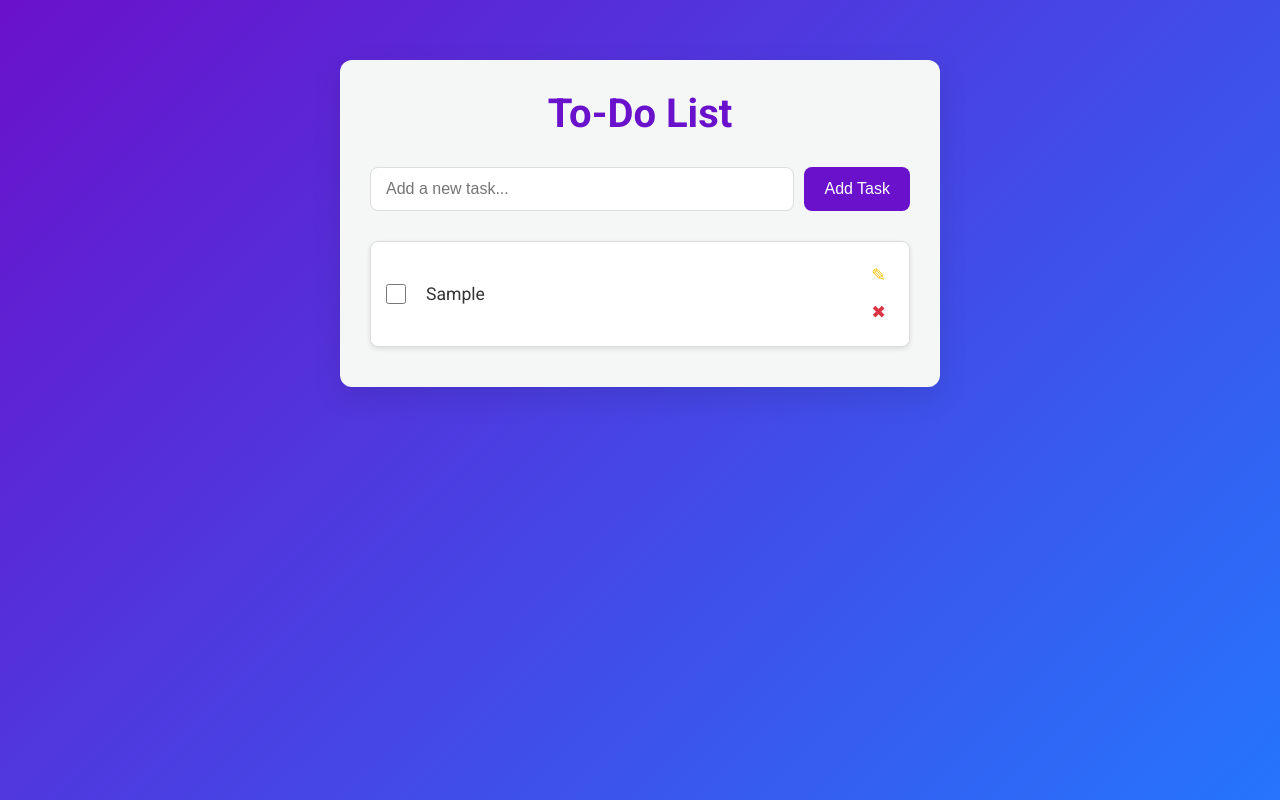
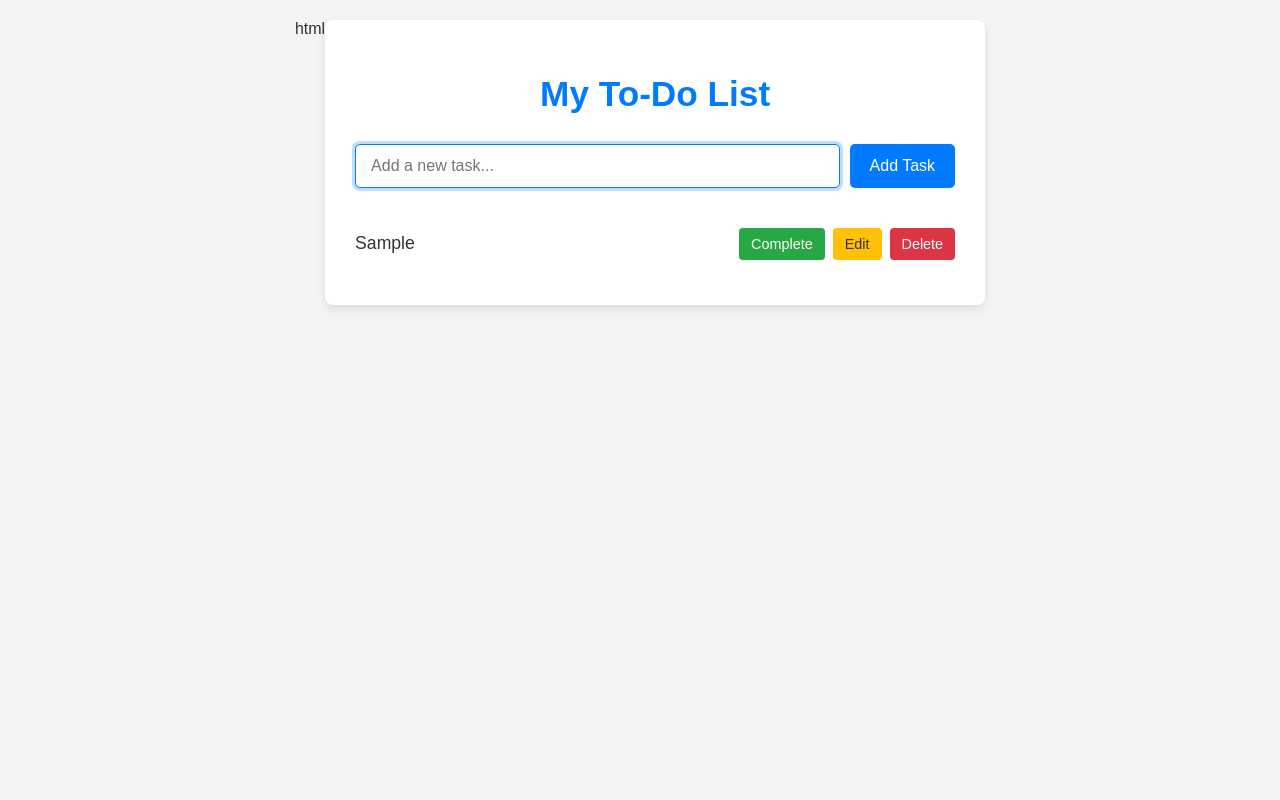
Before and after one commit to dhakseshr/todo-list-app-001, a plain HTML site: page index.html in a window 1280 px wide. Both pictures are taken after typing "Sample" into the empty fields and a click on the button "Add Task". Drawn offline with Linux system fonts and the light colour scheme.

Commit message:
Add/Update index.html

```diff
--- a/index.html
+++ b/index.html
@@ -1,3 +1,4 @@
+html
 <!DOCTYPE html>
 <html lang="en">
 <head>
@@ -5,403 +6,370 @@
     <meta name="viewport" content="width=device-width, initial-scale=1.0">
     <title>Simple To-Do List</title>
     <style>
-        @import url('https://fonts.googleapis.com/css2?family=Roboto:wght@400;700&display=swap');
-
-        :root {
-            --primary-color: #6a11cb;
-            --secondary-color: #2575fc;
-            --background-light: #f4f7f6;
-            --text-dark: #333;
-            --text-light: #fff;
-            --border-color: #ddd;
-            --completed-text: #888;
-            --edit-button: #ffc107;
-            --delete-button: #dc3545;
-            --shadow-light: rgba(0, 0, 0, 0.1);
-        }
-
-        * {
-            box-sizing: border-box;
-            margin: 0;
-            padding: 0;
-        }
-
+        /* Basic styling */
         body {
-            font-family: 'Roboto', sans-serif;
-            background: linear-gradient(135deg, var(--primary-color) 0%, var(--secondary-color) 100%);
-            color: var(--text-dark);
+            font-family: 'Arial', sans-serif;
+            background-color: #f4f4f4;
+            color: #333;
             display: flex;
             justify-content: center;
-            align-items: flex-start; /* Align at the top */
+            align-items: flex-start; /* Align at top for better scroll behavior */
             min-height: 100vh;
+            margin: 0;
             padding: 20px;
+            box-sizing: border-box;
         }
 
         .container {
-            background-color: var(--background-light);
-            border-radius: 12px;
-            box-shadow: 0 10px 30px var(--shadow-light);
+            background-color: #fff;
             padding: 30px;
+            border-radius: 8px;
+            box-shadow: 0 4px 10px rgba(0, 0, 0, 0.1);
             width: 100%;
             max-width: 600px;
-            margin-top: 40px; /* Give some space from the top */
         }
 
         h1 {
             text-align: center;
-            color: var(--primary-color);
+            color: #007bff;
             margin-bottom: 30px;
-            font-size: 2.5em;
+            font-size: 2.2em;
         }
 
-        .add-task-container {
+        .add-task-section {
             display: flex;
-            margin-bottom: 30px;
-            gap: 10px;
+            margin-bottom: 25px;
+            gap: 10px; /* Space between input and button */
         }
 
-        .add-task-container input[type="text"] {
+        #taskInput {
             flex-grow: 1;
             padding: 12px 15px;
-            border: 1px solid var(--border-color);
-            border-radius: 8px;
-            font-size: 1em;
+            border: 1px solid #ddd;
+            border-radius: 5px;
+            font-size: 1rem;
             outline: none;
-            transition: border-color 0.3s ease;
+            transition: border-color 0.2s ease-in-out;
         }
 
-        .add-task-container input[type="text"]:focus {
-            border-color: var(--primary-color);
+        #taskInput:focus {
+            border-color: #007bff;
+            box-shadow: 0 0 0 3px rgba(0, 123, 255, 0.25);
         }
 
-        .add-task-container button {
-            background-color: var(--primary-color);
-            color: var(--text-light);
+        #addTaskBtn {
+            padding: 12px 20px;
+            background-color: #007bff;
+            color: white;
             border: none;
-            border-radius: 8px;
-            padding: 12px 20px;
-            font-size: 1em;
+            border-radius: 5px;
             cursor: pointer;
-            transition: background-color 0.3s ease, transform 0.2s ease;
+            font-size: 1rem;
+            transition: background-color 0.2s ease-in-out, transform 0.1s ease-in-out;
         }
 
-        .add-task-container button:hover {
-            background-color: var(--secondary-color);
-            transform: translateY(-2px);
+        #addTaskBtn:hover {
+            background-color: #0056b3;
+            transform: translateY(-1px);
         }
 
-        .add-task-container button:active {
+        #addTaskBtn:active {
             transform: translateY(0);
         }
 
-        .task-list {
+        .todo-list {
             list-style: none;
             padding: 0;
+            margin: 0;
         }
 
-        .task-item {
+        .todo-item {
             display: flex;
             align-items: center;
-            background-color: #fff;
-            border: 1px solid var(--border-color);
-            border-radius: 8px;
-            margin-bottom: 10px;
-            padding: 15px;
-            box-shadow: 0 2px 5px var(--shadow-light);
-            transition: transform 0.2s ease;
+            justify-content: space-between;
+            padding: 15px 0;
+            border-bottom: 1px solid #eee;
         }
 
-        .task-item:hover {
-            transform: translateY(-2px);
+        .todo-item:last-child {
+            border-bottom: none;
         }
 
-        .task-item.completed .task-text {
+        .todo-item.completed .task-text {
             text-decoration: line-through;
-            color: var(--completed-text);
+            color: #888;
+            font-style: italic;
         }
 
-        .task-item input[type="checkbox"] {
+        .todo-item .task-text {
+            flex-grow: 1;
             margin-right: 15px;
-            width: 20px;
-            height: 20px;
-            min-width: 20px; /* ensure checkbox size on smaller screens */
-            accent-color: var(--primary-color);
-            cursor: pointer;
+            font-size: 1.1rem;
+            word-break: break-word; /* Ensure long words break */
         }
 
-        .task-text {
-            flex-grow: 1;
-            font-size: 1.1em;
-            color: var(--text-dark);
-            word-break: break-word; /* Handle long task names */
-            padding: 0 5px; /* give some padding for editable content */
-            min-height: 20px; /* ensure clickable area */
+        .todo-item .actions {
+            display: flex;
+            gap: 8px;
+            flex-shrink: 0; /* Prevent buttons from shrinking */
         }
 
-        .task-text[contenteditable="true"] {
-            border-bottom: 1px dashed var(--primary-color);
-            outline: none;
+        .todo-item .actions button {
+            padding: 8px 12px;
+            border: none;
+            border-radius: 4px;
+            cursor: pointer;
+            font-size: 0.9rem;
+            transition: background-color 0.2s ease-in-out;
         }
 
-        .task-item button {
-            background: none;
-            border: none;
-            font-size: 1.1em;
-            cursor: pointer;
-            margin-left: 10px;
-            padding: 8px;
-            border-radius: 5px;
-            transition: background-color 0.3s ease, color 0.3s ease;
-            display: flex;
-            align-items: center;
-            justify-content: center;
+        .todo-item .actions .complete-btn {
+            background-color: #28a745;
+            color: white;
         }
 
-        .task-item .edit-btn {
-            color: var(--edit-button);
-        }
-        .task-item .edit-btn:hover {
-            background-color: rgba(255, 193, 7, 0.2);
+        .todo-item .actions .complete-btn:hover {
+            background-color: #218838;
         }
 
-        .task-item .delete-btn {
-            color: var(--delete-button);
+        .todo-item .actions .edit-btn {
+            background-color: #ffc107;
+            color: #333;
         }
-        .task-item .delete-btn:hover {
-            background-color: rgba(220, 53, 69, 0.2);
+
+        .todo-item .actions .edit-btn:hover {
+            background-color: #e0a800;
+        }
+
+        .todo-item .actions .delete-btn {
+            background-color: #dc3545;
+            color: white;
+        }
+
+        .todo-item .actions .delete-btn:hover {
+            background-color: #c82333;
         }
 
         /* Responsive adjustments */
-        @media (max-width: 480px) {
+        @media (max-width: 600px) {
+            body {
+                padding: 15px;
+            }
             .container {
                 padding: 20px;
-                margin-top: 20px;
             }
 
             h1 {
-                font-size: 2em;
-                margin-bottom: 20px;
+                font-size: 1.8em;
             }
 
-            .add-task-container {
+            .add-task-section {
                 flex-direction: column;
+                gap: 15px;
             }
 
-            .add-task-container button {
+            #taskInput, #addTaskBtn {
                 width: 100%;
-                margin-top: 10px;
             }
 
-            .task-item {
-                flex-wrap: wrap;
-                justify-content: space-between;
-                padding: 10px;
+            .todo-item {
+                flex-direction: column;
+                align-items: flex-start;
+                gap: 10px;
             }
 
-            .task-item input[type="checkbox"] {
-                margin-right: 10px;
+            .todo-item .task-text {
+                margin-right: 0;
+                width: 100%; /* Take full width */
+                font-size: 1rem;
             }
 
-            .task-text {
-                flex-basis: 100%; /* Take full width */
-                order: 1; /* Place after checkbox */
-                margin-bottom: 10px;
-                padding: 0;
+            .todo-item .actions {
+                width: 100%;
+                justify-content: flex-end; /* Align buttons to the right */
             }
 
-            .task-item .actions {
-                display: flex;
-                order: 2; /* Place after text */
-                width: 100%;
-                justify-content: flex-end;
-                margin-top: 10px;
-            }
-
-            .task-item button {
-                margin-left: 5px;
-                padding: 6px;
-                font-size: 1em;
+            .todo-item .actions button {
+                padding: 10px;
+                font-size: 0.85rem;
             }
         }
     </style>
 </head>
 <body>
     <div class="container">
-        <h1>To-Do List</h1>
-
-        <div class="add-task-container">
-            <input type="text" id="new-task-input" placeholder="Add a new task...">
-            <button id="add-task-btn">Add Task</button>
+        <h1>My To-Do List</h1>
+        <div class="add-task-section">
+            <input type="text" id="taskInput" placeholder="Add a new task..." aria-label="New task description">
+            <button id="addTaskBtn">Add Task</button>
         </div>
-
-        <ul id="task-list" class="task-list">
-            <!-- Tasks will be dynamically added here -->
+        <ul id="todoList" class="todo-list" aria-live="polite">
+            <!-- Tasks will be rendered here by JavaScript -->
         </ul>
     </div>
 
     <script>
-        document.addEventListener('DOMContentLoaded', () => {
-            const newTaskInput = document.getElementById('new-task-input');
-            const addTaskBtn = document.getElementById('add-task-btn');
-            const taskList = document.getElementById('task-list');
+        const taskInput = document.getElementById('taskInput');
+        const addTaskBtn = document.getElementById('addTaskBtn');
+        const todoList = document.getElementById('todoList');
 
-            let tasks = []; // Array to hold task objects
+        let tasks = []; // Array to store task objects
 
-            // Load tasks from localStorage
-            function loadTasks() {
-                const storedTasks = localStorage.getItem('todoTasks');
-                if (storedTasks) {
-                    tasks = JSON.parse(storedTasks);
-                }
-                renderTasks();
+        /**
+         * Loads tasks from localStorage and populates the `tasks` array.
+         */
+        function loadTasks() {
+            const storedTasks = localStorage.getItem('todoTasks');
+            if (storedTasks) {
+                tasks = JSON.parse(storedTasks);
+            }
+            renderTasks();
+        }
+
+        /**
+         * Saves the current `tasks` array to localStorage.
+         */
+        function saveTasks() {
+            localStorage.setItem('todoTasks', JSON.stringify(tasks));
+        }
+
+        /**
+         * Renders all tasks from the `tasks` array to the DOM.
+         */
+        function renderTasks() {
+            todoList.innerHTML = ''; // Clear current list
+
+            if (tasks.length === 0) {
+                const emptyMessage = document.createElement('li');
+                emptyMessage.textContent = 'No tasks yet! Add one above.';
+                emptyMessage.style.textAlign = 'center';
+                emptyMessage.style.color = '#888';
+                emptyMessage.style.padding = '20px';
+                todoList.appendChild(emptyMessage);
+                return;
             }
 
-            // Save tasks to localStorage
-            function saveTasks() {
-                localStorage.setItem('todoTasks', JSON.stringify(tasks));
+            tasks.forEach(task => {
+                const listItem = document.createElement('li');
+                listItem.classList.add('todo-item');
+                if (task.completed) {
+                    listItem.classList.add('completed');
+                }
+                listItem.dataset.id = task.id; // Store ID for easy access
+                listItem.setAttribute('aria-label', `Task: ${task.text} is ${task.completed ? 'completed' : 'not completed'}`);
+
+
+                const taskText = document.createElement('span');
+                taskText.classList.add('task-text');
+                taskText.textContent = task.text;
+
+                const actionsDiv = document.createElement('div');
+                actionsDiv.classList.add('actions');
+
+                const completeBtn = document.createElement('button');
+                completeBtn.classList.add('complete-btn');
+                completeBtn.textContent = task.completed ? 'Unmark' : 'Complete';
+                completeBtn.setAttribute('aria-label', `${task.completed ? 'Unmark' : 'Mark'} task "${task.text}" as complete`);
+                completeBtn.addEventListener('click', () => toggleComplete(task.id));
+
+                const editBtn = document.createElement('button');
+                editBtn.classList.add('edit-btn');
+                editBtn.textContent = 'Edit';
+                editBtn.setAttribute('aria-label', `Edit task "${task.text}"`);
+                editBtn.addEventListener('click', () => editTask(task.id));
+
+                const deleteBtn = document.createElement('button');
+                deleteBtn.classList.add('delete-btn');
+                deleteBtn.textContent = 'Delete';
+                deleteBtn.setAttribute('aria-label', `Delete task "${task.text}"`);
+                deleteBtn.addEventListener('click', () => deleteTask(task.id));
+
+                actionsDiv.appendChild(completeBtn);
+                actionsDiv.appendChild(editBtn);
+                actionsDiv.appendChild(deleteBtn);
+
+                listItem.appendChild(taskText);
+                listItem.appendChild(actionsDiv);
+
+                todoList.appendChild(listItem);
+            });
+        }
+
+        /**
+         * Adds a new task based on the input field's value.
+         */
+        function addTask() {
+            const taskText = taskInput.value.trim();
+            if (taskText === '') {
+                alert('Task cannot be empty!');
+                return;
             }
 
-            // Render tasks to the DOM
-            function renderTasks() {
-                taskList.innerHTML = ''; // Clear current list
+            const newTask = {
+                id: Date.now(), // Unique ID based on timestamp
+                text: taskText,
+                completed: false
+            };
 
-                if (tasks.length === 0) {
-                    const emptyMessage = document.createElement('p');
-                    emptyMessage.textContent = 'No tasks yet! Add one above.';
-                    emptyMessage.style.textAlign = 'center';
-                    emptyMessage.style.color = '#888';
-                    emptyMessage.style.marginTop = '20px';
-                    taskList.appendChild(emptyMessage);
-                    return;
-                }
+            tasks.push(newTask);
+            taskInput.value = ''; // Clear input field
+            saveTasks();
+            renderTasks();
+            taskInput.focus(); // Keep focus on input after adding
+        }
 
-                tasks.forEach(task => {
-                    const listItem = document.createElement('li');
-                    listItem.className = `task-item ${task.completed ? 'completed' : ''}`;
-                    listItem.dataset.id = task.id;
+        /**
+         * Toggles the completion status of a task by its ID.
+         * @param {number} id - The unique ID of the task.
+         */
+        function toggleComplete(id) {
+            tasks = tasks.map(task =>
+                task.id === id ? { ...task, completed: !task.completed } : task
+            );
+            saveTasks();
+            renderTasks();
+        }
 
-                    listItem.innerHTML = `
-                        <input type="checkbox" ${task.completed ? 'checked' : ''}>
-                        <span class="task-text" contenteditable="false">${task.text}</span>
-                        <div class="actions">
-                            <button class="edit-btn" aria-label="Edit task">✎</button>
-                            <button class="delete-btn" aria-label="Delete task">✖</button>
-                        </div>
-                    `;
-
-                    // Event Listeners for new elements
-                    const checkbox = listItem.querySelector('input[type="checkbox"]');
-                    checkbox.addEventListener('change', () => toggleComplete(task.id));
-
-                    const taskTextSpan = listItem.querySelector('.task-text');
-                    const editButton = listItem.querySelector('.edit-btn');
-                    const deleteButton = listItem.querySelector('.delete-btn');
-
-                    editButton.addEventListener('click', () => {
-                        if (taskTextSpan.contentEditable === 'true') {
-                            // Save changes
-                            taskTextSpan.contentEditable = 'false';
-                            taskTextSpan.blur(); // Remove focus
-                            editTask(task.id, taskTextSpan.textContent);
-                            editButton.textContent = '✎'; // Change back to edit icon
-                            editButton.setAttribute('aria-label', 'Edit task');
-                        } else {
-                            // Make editable
-                            taskTextSpan.contentEditable = 'true';
-                            taskTextSpan.focus(); // Focus on the span to edit
-                            editButton.textContent = '💾'; // Change to save icon
-                            editButton.setAttribute('aria-label', 'Save task');
-                        }
-                    });
-
-                    // Save on Enter key or blur when editing
-                    taskTextSpan.addEventListener('keydown', (e) => {
-                        if (e.key === 'Enter') {
-                            e.preventDefault(); // Prevent new line
-                            taskTextSpan.blur();
-                            editButton.textContent = '✎'; // Change back to edit icon
-                            editButton.setAttribute('aria-label', 'Edit task');
-                        }
-                    });
-
-                    taskTextSpan.addEventListener('blur', () => {
-                        if (taskTextSpan.contentEditable === 'true') {
-                             // If focus is lost and it's editable, save changes
-                            taskTextSpan.contentEditable = 'false';
-                            editTask(task.id, taskTextSpan.textContent);
-                            editButton.textContent = '✎'; // Change back to edit icon
-                            editButton.setAttribute('aria-label', 'Edit task');
-                        }
-                    });
-
-                    deleteButton.addEventListener('click', () => deleteTask(task.id));
-
-                    taskList.appendChild(listItem);
-                });
-            }
-
-            // Add a new task
-            function addTask() {
-                const taskText = newTaskInput.value.trim();
-                if (taskText === '') {
-                    alert('Task cannot be empty!');
-                    return;
-                }
-
-                // Generate a unique ID for the task
-                const newId = tasks.length > 0 ? Math.max(...tasks.map(t => t.id)) + 1 : 1;
-                const newTask = {
-                    id: newId,
-                    text: taskText,
-                    completed: false
-                };
-
-                tasks.push(newTask);
-                newTaskInput.value = ''; // Clear input field
-                saveTasks();
-                renderTasks();
-            }
-
-            // Toggle task completion status
-            function toggleComplete(id) {
-                const taskIndex = tasks.findIndex(task => task.id === id);
-                if (taskIndex > -1) {
-                    tasks[taskIndex].completed = !tasks[taskIndex].completed;
+        /**
+         * Edits the text of a task by its ID using a prompt.
+         * @param {number} id - The unique ID of the task.
+         */
+        function editTask(id) {
+            const taskToEdit = tasks.find(task => task.id === id);
+            if (taskToEdit) {
+                const newText = prompt('Edit your task:', taskToEdit.text);
+                if (newText !== null && newText.trim() !== '') {
+                    tasks = tasks.map(task =>
+                        task.id === id ? { ...task, text: newText.trim() } : task
+                    );
                     saveTasks();
                     renderTasks();
                 }
             }
+        }
 
-            // Edit task text
-            function editTask(id, newText) {
-                const taskIndex = tasks.findIndex(task => task.id === id);
-                if (taskIndex > -1) {
-                    tasks[taskIndex].text = newText.trim();
-                    saveTasks();
-                    // No need to re-render if contenteditable directly updates the DOM,
-                    // but calling renderTasks ensures consistency and handles edge cases.
-                    renderTasks();
-                }
-            }
-
-            // Delete a task
-            function deleteTask(id) {
+        /**
+         * Deletes a task by its ID after user confirmation.
+         * @param {number} id - The unique ID of the task.
+         */
+        function deleteTask(id) {
+            if (confirm('Are you sure you want to delete this task?')) {
                 tasks = tasks.filter(task => task.id !== id);
                 saveTasks();
                 renderTasks();
             }
+        }
 
-            // Event Listeners
-            addTaskBtn.addEventListener('click', addTask);
-            newTaskInput.addEventListener('keypress', (e) => {
-                if (e.key === 'Enter') {
-                    addTask();
-                }
-            });
+        // Event Listeners
+        addTaskBtn.addEventListener('click', addTask);
+        taskInput.addEventListener('keypress', (event) => {
+            if (event.key === 'Enter') {
+                addTask();
+            }
+        });
 
-            // Initial load
-            loadTasks();
-        });
+        // Initialize on page load
+        document.addEventListener('DOMContentLoaded', loadTasks);
     </script>
 </body>
 </html>
```
